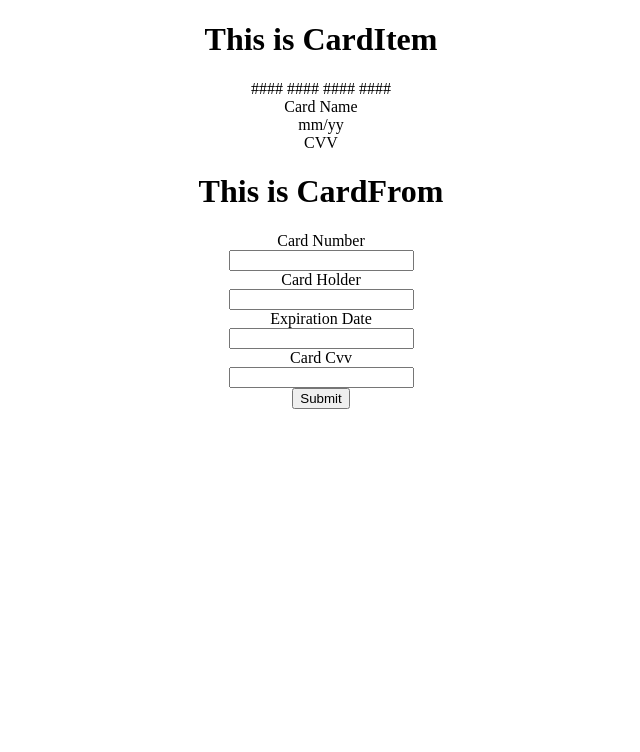
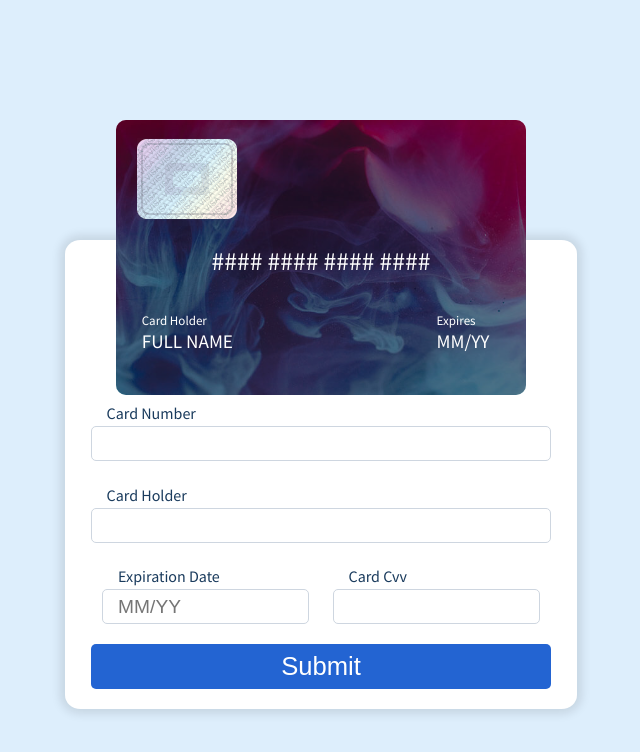
Before and after one commit to jstrR/credit-card, a React app: page / in a window 1280 px wide. Shown: the whole page, without its empty margins (319-959 px from the left). Built offline with nearby package versions, Linux system fonts and the light colour scheme.

Commit message:
add styles

```diff
--- a/package.json
+++ b/package.json
@@ -21,6 +21,7 @@
         "eslint-plugin-prettier": "^3.1.1",
         "eslint-plugin-react": "^7.17.0",
         "eslint-plugin-react-hooks": "^2.3.0",
+        "file-loader": "^5.0.2",
         "formik": "^2.0.6",
         "html-webpack-plugin": "^3.2.0",
         "mini-css-extract-plugin": "^0.8.0",
@@ -35,6 +36,7 @@
     "dependencies": {
         "react": "^16.12.0",
         "react-dom": "^16.12.0",
+        "react-input-mask": "^3.0.0-alpha.0",
         "serialize-javascript": "^2.1.1",
         "yup": "^0.27.0"
     }
--- a/src/components/App.js
+++ b/src/components/App.js
@@ -1,5 +1,6 @@
 import React from "react";
 import CreditCardWrapper from "./CreditCardWrapper";
+import "../styles/App.module.scss";
 
 const App = () => {
   return <CreditCardWrapper />;
--- a/src/components/CardForm.js
+++ b/src/components/CardForm.js
@@ -1,10 +1,11 @@
 /* eslint-disable react/prop-types */
-import React, { useEffect, useState, useRef } from "react";
-import styles from "../styles/App.module.scss";
+import React, { useEffect, useRef } from "react";
 import { Formik, Form, Field, ErrorMessage } from "formik";
+import InputMask from "react-input-mask";
 import * as Yup from "yup";
+import styles from "../styles/CardForm.module.scss";
 
-const CardFrom = props => {
+const CardFrom = ({ activeItem, setActiveItem, setFormInputValue }) => {
   const cardNumber = useRef(null);
   const cardHolder = useRef(null);
   const cardExpDate = useRef(null);
@@ -17,26 +18,19 @@ const CardFrom = props => {
     cardCvv
   };
 
-  const [formValues, setFormValues] = useState({});
-
-  useEffect(() => {
-    props.setFormInputValues(formValues);
-  }, [formValues]);
-
   useEffect(() => {
     if (
-      props.activeItem &&
-      formInputRefs[props.activeItem] &&
-      formInputRefs[props.activeItem].current &&
-      formInputRefs[props.activeItem].current.name
+      activeItem &&
+      formInputRefs[activeItem] &&
+      formInputRefs[activeItem].current &&
+      formInputRefs[activeItem].current.name
     ) {
-      formInputRefs[props.activeItem].current.focus();
+      formInputRefs[activeItem].current.focus();
     }
-  }, [props.activeItem]);
+  }, [activeItem]);
 
   return (
-    <div>
-      <h1>This is CardFrom</h1>
+    <>
       <Formik
         initialValues={{
           cardNumber: "",
@@ -46,17 +40,21 @@ const CardFrom = props => {
         }}
         validationSchema={Yup.object({
           cardNumber: Yup.string()
-            .required("Card number is required")
-            .matches(/^[0-9]{16}$/, "not Valid"),
+            .required("Card Number is required")
+            .matches(/^[0-9 ]{19}$/, "Not Valid Card Number"),
           cardHolder: Yup.string()
-            .required("Card holder is required")
-            .matches(/^([A-Za-z]{3,})\s([A-Za-z]{3,})/, "not Valid"),
+            .required("Card Holder is required")
+            .matches(
+              /^([A-Za-z]{3,})\s([A-Za-z]{3,})/,
+              "Not Valid Card Holder"
+            ),
           cardExpDate: Yup.string()
             .required("Card Date is required. Example: MM/YY")
             .matches(
               /([0-9]{2})\/([0-9]{2})/,
               "Not a valid expiration date. Example: MM/YY"
             )
+            .max(5, "Maximum 5 characters")
             .test(
               "test-credit-card-expiration-date",
               "Invalid Month",
@@ -95,117 +93,151 @@ const CardFrom = props => {
         }}
       >
         {({ setFieldValue, handleBlur }) => (
-          <Form className={styles.form}>
+          <Form className={styles.cardForm}>
+            <div className={styles.cardForm__input}>
               <label htmlFor={"cardNumber"}>Card Number</label>
-            <Field
-              name="cardNumber"
-              innerRef={cardNumber}
-              type="text"
-              onChange={e => {
-                const { value, name } = e.target;
-                const newValue = value.replace(/\D/g, "");
-                setFieldValue("cardNumber", newValue);
-                setFormValues({
-                  ...formValues,
-                  [name]: newValue
-                });
-              }}
+              <Field name="cardNumber" id="cardNumber" type="text">
+                {({ field }) => (
+                  <InputMask
+                    {...field}
+                    mask="9999 9999 9999 9999"
+                    maskPlaceholder="#"
+                    ref={cardNumber}
                     onFocus={e => {
-                props.setActiveItem(e.target.name);
+                      setActiveItem(e.target.name);
                     }}
                     onBlur={e => {
                       handleBlur(e);
-                props.setActiveItem("");
+                      setActiveItem("");
+                    }}
+                    onChange={e => {
+                      const { value, name } = e.target;
+                      setFieldValue("cardNumber", value);
+                      setFormInputValue({
+                        [name]: value
+                      });
                     }}
                   />
-            <ErrorMessage name="cardNumber" component="div" />
+                )}
+              </Field>
+              <ErrorMessage
+                name="cardNumber"
+                render={msg => (
+                  <div className={styles.cardForm__error}>{msg}</div>
+                )}
+              />
+            </div>
 
+            <div className={styles.cardForm__input}>
               <label htmlFor={"cardHolder"}>Card Holder</label>
               <Field
                 name="cardHolder"
+                id="cardHolder"
                 type="text"
                 innerRef={cardHolder}
                 onChange={e => {
                   const { value, name } = e.target;
                   const newValue = value.toUpperCase();
                   setFieldValue("cardHolder", newValue);
-                setFormValues({ ...formValues, [name]: newValue });
+                  setFormInputValue({
+                    [name]: value
+                  });
                 }}
                 onFocus={e => {
-                props.setActiveItem(e.target.name);
+                  setActiveItem(e.target.name);
                 }}
                 onBlur={e => {
                   handleBlur(e);
-                props.setActiveItem("");
+                  setActiveItem("");
                 }}
               />
-            <ErrorMessage name="cardHolder" component="div" />
+              <ErrorMessage
+                name="cardHolder"
+                render={msg => (
+                  <div className={styles.cardForm__error}>{msg}</div>
+                )}
+              />
+            </div>
 
+            <div className={styles.cardForm__row}>
+              <div className={styles.cardForm__col}>
+                <div className={styles.cardForm__input}>
                   <label htmlFor={"cardExpDate"}>Expiration Date</label>
-            <Field
-              name="cardExpDate"
-              type="text"
-              innerRef={cardExpDate}
+                  <Field name="cardExpDate" id="cardExpDate" type="text">
+                    {({ field }) => (
+                      <InputMask
+                        {...field}
+                        mask="99/99"
+                        maskPlaceholder="-"
+                        placeholder="MM/YY"
+                        ref={cardExpDate}
+                        onFocus={e => {
+                          setActiveItem(e.target.name);
+                        }}
+                        onBlur={e => {
+                          handleBlur(e);
+                          setActiveItem("");
+                        }}
                         onChange={e => {
                           const { value, name } = e.target;
                           setFieldValue("cardExpDate", value);
-                setFormValues({ ...formValues, [name]: value });
-              }}
-              onFocus={e => {
-                props.setActiveItem(e.target.name);
-              }}
-              onBlur={e => {
-                handleBlur(e);
-                props.setActiveItem("");
+                          setFormInputValue({
+                            [name]: value
+                          });
                         }}
                       />
-            <ErrorMessage name="cardExpDate" component="div" />
+                    )}
+                  </Field>
+                  <ErrorMessage
+                    name="cardExpDate"
+                    render={msg => (
+                      <div className={styles.cardForm__error}>{msg}</div>
+                    )}
+                  />
+                </div>
+              </div>
 
+              <div className={styles.cardForm__col}>
+                <div className={styles.cardForm__input}>
                   <label htmlFor={"cardCvv"}>Card Cvv</label>
                   <Field
                     name="cardCvv"
+                    id="cardCvv"
                     type="text"
                     innerRef={cardCvv}
                     onChange={e => {
                       const { value, name } = e.target;
                       setFieldValue("cardCvv", value);
-                setFormValues({ ...formValues, [name]: value });
+                      setFormInputValue({
+                        [name]: value
+                      });
                     }}
                     onFocus={e => {
-                props.setActiveItem(e.target.name);
+                      setActiveItem(e.target.name);
                     }}
                     onBlur={e => {
                       handleBlur(e);
-                props.setActiveItem("");
+                      setActiveItem("");
                     }}
                   />
-            <ErrorMessage name="cardCvv" component="div" />
+                  <ErrorMessage
+                    name="cardCvv"
+                    render={msg => (
+                      <div className={styles.cardForm__error}>{msg}</div>
+                    )}
+                  />
+                </div>
+              </div>
+            </div>
 
-            <button type="submit">Submit</button>
+            <button type="submit" className={styles.cardForm__submit}>
+              Submit
+            </button>
           </Form>
         )}
       </Formik>
-    </div>
+    </>
   );
 };
 
 export default CardFrom;
-
-/*const MyTextInput = ({ label, ...props }) => {
-  const [field, meta] = useField(props);
-  field.onChange = e => {
-    //e.target.value.replace(/\D/g, ""); // removes all non-numeric characters
-    console.log(e.target.value);
-    return (field.value = { ...e.target.value });
-  };
-
-  return (
-    <>
-
-      <input className="" {...field} {...props} />
-      {meta.touched && meta.error ? (
-        <div className="error">{meta.error}</div>
-      ) : null}
-    </>
-  );
-};*/
--- a/src/components/CardItem.js
+++ b/src/components/CardItem.js
@@ -1,63 +1,87 @@
 /* eslint-disable react/prop-types */
 import React from "react";
+import styles from "../styles/CardItem.module.scss";
 
-import styles from "../styles/App.module.scss";
-
-const CardItem = props => {
+const CardItem = ({ activeItem, formInputValues, setActiveItem }) => {
   return (
-    <div>
-      <h1>This is CardItem</h1>
-      <div className={props.activeItem === "cardNumber" ? styles.active : ""}>
+    <>
+      <div className={styles.cardItem}>
+        <div className={styles.front}>
+          <div className={styles.cardItem__wrapper}>
+            <div className={styles.cardItem__top}>
+              <img src="../src/assets/card-chip.png" alt="card-chip" />
+            </div>
+            <div
+              className={`${styles.cardItem__number}  ${
+                activeItem === "cardNumber" ? styles.cardItem__active : ""
+              }`}
+            >
               <span
                 data-refname="cardNumber"
                 onClick={e => {
-            props.setActiveItem(e.target.dataset.refname);
+                  setActiveItem(e.target.dataset.refname);
                 }}
               >
-          {(props.formInputValues && props.formInputValues.cardNumber) ||
+                {(formInputValues && formInputValues.cardNumber) ||
                   "#### #### #### ####"}
               </span>
             </div>
-      <div className={props.activeItem === "cardHolder" ? styles.active : ""}>
-        <span
+
+            <div className={styles.cardItem__row}>
+              <div className={styles.cardItem__col}>
+                <div
+                  className={
+                    activeItem === "cardHolder" ? styles.cardItem__active : ""
+                  }
                   data-refname="cardHolder"
                   onClick={e => {
-            props.setActiveItem(e.target.dataset.refname);
+                    setActiveItem(e.currentTarget.dataset.refname);
                   }}
                 >
-          Card Name
-        </span>
-        <span>
-          {(props.formInputValues && props.formInputValues.cardHolder) || ""}
-        </span>
-      </div>
-      <div className={props.activeItem === "cardExpDate" ? styles.active : ""}>
-        <span
-          data-refname="cardExpDate"
-          onClick={e => {
-            props.setActiveItem(e.target.dataset.refname);
-          }}
-        >
-          mm/yy
-        </span>
-        <span>
-          {(props.formInputValues && props.formInputValues.cardExpDate) || ""}
-        </span>
-      </div>
-      <div className={props.activeItem === "cardCvv" ? styles.active : ""}>
-        <span
-          data-refname="cardCvv"
-          onClick={e => {
-            props.setActiveItem(e.target.dataset.refname);
-          }}
-        >
-          CVV
-        </span>
-        <span>
-          {(props.formInputValues && props.formInputValues.cardCvv) || ""}
+                  <div className={styles.cardItem__col__sign}>Card Holder</div>
+                  <span className={styles.cardItem__col__value}>
+                    {(formInputValues && formInputValues.cardHolder) ||
+                      "Full name"}
                   </span>
                 </div>
               </div>
+
+              <div className={styles.cardItem__col}>
+                <div
+                  data-refname="cardExpDate"
+                  className={
+                    activeItem === "cardExpDate" ? styles.cardItem__active : ""
+                  }
+                  onClick={e => {
+                    setActiveItem(e.currentTarget.dataset.refname);
+                  }}
+                >
+                  <div className={styles.cardItem__col__sign}>Expires</div>
+                  <span className={styles.cardItem__col__value}>
+                    {(formInputValues && formInputValues.cardExpDate) ||
+                      "mm/yy"}
+                  </span>
+                </div>
+              </div>
+            </div>
+          </div>
+        </div>
+        <div className={styles.back}>
+          <div
+            className={`${
+              activeItem === "cardCvv" ? styles.cardItem__active : ""
+            } cardItem__cvv`}
+            data-refname="cardCvv"
+            onClick={e => {
+              setActiveItem(e.currentTarget.dataset.refname);
+            }}
+          >
+            <span>CVV</span>
+            <span>{(formInputValues && formInputValues.cardCvv) || ""}</span>
+          </div>
+        </div>
+      </div>
+    </>
   );
 };
 
--- a/src/components/CreditCardWrapper.js
+++ b/src/components/CreditCardWrapper.js
@@ -1,14 +1,14 @@
 import React, { useState } from "react";
 import CardItem from "./CardItem";
 import CardForm from "./CardForm";
-import styles from "../styles/App.module.scss";
+import styles from "../styles/CreditCardWrapper.module.scss";
 
 const CreditCardWrapper = () => {
   const [activeItem, setActiveItem] = useState(null);
-  const [formInputValues, setFormInputValues] = useState(null);
+  const [formInputValues, setFormInputValues] = useState({});
 
   return (
-    <div className={styles.red}>
+    <div className={styles.creditCardWrapper}>
       <CardItem
         setActiveItem={newItem => setActiveItem(newItem)}
         activeItem={activeItem}
@@ -17,9 +17,9 @@ const CreditCardWrapper = () => {
       <CardForm
         activeItem={activeItem}
         setActiveItem={newItem => setActiveItem(newItem)}
-        setFormInputValues={newObjectValues =>
-          setFormInputValues(newObjectValues)
-        }
+        setFormInputValue={newInputValue => {
+          setFormInputValues({ ...formInputValues, ...newInputValue });
+        }}
       />
     </div>
   );
--- a/src/styles/App.module.scss
+++ b/src/styles/App.module.scss
@@ -1,21 +1,9 @@
-.red {
-  font-size: 1rem;
-  text-align: center;
+@import url("https://fonts.googleapis.com/css?family=Source+Code+Pro:400,500,600,700|Source+Sans+Pro:400,600,700&display=swap");
+
+body {
+  box-sizing: border-box;
+  background-color: #ddeefc;
+  font-family: "Source Sans Pro", sans-serif;
+  font-size: 16px;
+  min-height: 75vh;
 }
-
-h1 {
-  text-align: center;
-}
-
-.active {
-  border: 3px solid black;
-}
-.form {
-  display: flex;
-  flex-direction: column;
-  align-items: center;
-
-  input {
-    max-width: 50%;
-  }
-}
--- /dev/null
+++ b/src/styles/CardForm.module.scss
@@ -0,0 +1,70 @@
+.cardForm {
+  align-items: center;
+  display: flex;
+  flex-direction: column;
+  margin-top: 20vh;
+  width: 90%;
+
+  &__input {
+    margin-bottom: 20px;
+    width: 100%;
+  }
+
+  &__row {
+    display: flex;
+    flex-direction: row;
+    justify-content: space-around;
+    width: 100%;
+  }
+
+  &__col {
+    width: 45%;
+  }
+
+  label {
+    color: #1a3b5d;
+    display: block;
+    font-size: 1rem;
+    font-weight: 500;
+    user-select: none;
+    margin: 0.2rem 1rem;
+  }
+
+  input {
+    box-sizing: border-box;
+    border-radius: 5px;
+    border: 1px solid #ced6e0;
+    font-size: 1.2rem;
+    outline: none;
+    padding: 5px 15px;
+    height: 35px;
+    width: 100%;
+
+    &:focus {
+      border-color: rgba(0, 150, 255, 1);
+    }
+  }
+
+  &__error {
+    color: red;
+    font-size: 0.9rem;
+    margin: 0.2rem 0;
+  }
+
+  &__submit {
+    background-color: #2364d2;
+    border: none;
+    border-radius: 5px;
+    color: #fff;
+    cursor: pointer;
+    font-size: 1.6rem;
+    margin-bottom: 20px;
+    height: 45px;
+    width: 100%;
+  }
+
+  @media screen and (max-width: 950px) {
+    width: 90%;
+    margin-top: 30vh;
+  }
+}
--- /dev/null
+++ b/src/styles/CardItem.module.scss
@@ -0,0 +1,162 @@
+.cardItem {
+  background: no-repeat url("../assets/card-cover.jpeg");
+  background-size: cover;
+  border-radius: 10px;
+  color: #fff;
+  font-size: 1.2rem;
+  position: absolute;
+  top: -15vh;
+  width: 80%;
+  min-height: 275px;
+  transform-style: preserve-3d;
+  transition: all 0.8s cubic-bezier(0.71, 0.03, 0.56, 0.85);
+
+  &__wrapper {
+    align-items: center;
+    display: flex;
+    flex-direction: column;
+    margin: 0 auto;
+    justify-content: center;
+    width: 90%;
+  }
+
+  &__top {
+    margin-top: 5%;
+    width: 100%;
+  }
+
+  &__number {
+    cursor: pointer;
+    font-size: 1.6rem;
+    margin: 20px 0 30px;
+    text-align: center;
+    width: 100%;
+  }
+
+  &__active {
+    background: rgb(8, 20, 47);
+    border: 2px solid rgba(255, 255, 255, 1);
+    border-radius: 5px;
+    overflow: hidden;
+    pointer-events: none;
+    transition: all 0.35s cubic-bezier(0.71, 0.03, 0.56, 0.85);
+    z-index: 3;
+
+    &:after {
+      border-radius: 5px;
+      content: "";
+      filter: blur(25px);
+      opacity: 0.5;
+      position: absolute;
+      top: 0;
+      left: 0;
+      height: 100%;
+      width: 100%;
+    }
+  }
+
+  &__row {
+    display: flex;
+    cursor: pointer;
+    margin-bottom: 20px;
+    justify-content: space-between;
+
+    width: 100%;
+  }
+
+  &__col:first-child {
+    width: 80%;
+  }
+
+  &__col:last-child {
+    width: 20%;
+  }
+
+  &__col__sign {
+    font-size: 13px;
+
+    padding: 5px 5px 0;
+  }
+
+  &__col__value {
+    padding: 0 5px;
+    text-transform: uppercase;
+    max-width: 100%;
+  }
+
+  &::after {
+    background: rgba(6, 2, 29, 0.45);
+    border-radius: 10px;
+    content: "";
+    position: absolute;
+    left: 0;
+    top: 0;
+    height: 100%;
+    width: 100%;
+    z-index: -1;
+  }
+
+  &__cvv {
+    z-index: 5;
+  }
+
+  @media screen and (max-width: 950px) {
+    width: 90%;
+    top: -10vh;
+  }
+}
+
+.test {
+  position: relative;
+  width: 200px;
+  height: 200px;
+  z-index: 10;
+  transform-style: preserve-3d;
+  transition: all 0.8s cubic-bezier(0.71, 0.03, 0.56, 0.85);
+}
+
+.cardItem:hover {
+  transform: rotateY(180deg);
+}
+
+.front {
+  position: absolute;
+  backface-visibility: hidden;
+  height: 100%;
+  width: 100%;
+  top: 0;
+}
+
+.back {
+  backface-visibility: hidden;
+  position: absolute;
+  transform: rotateY(180deg);
+  color: red;
+  height: 100%;
+  width: 100%;
+  top: 0;
+}
+
+.cardItem__front {
+  //  transform: perspective(1000px) rotateY(0deg) rotateX(0deg) rotateZ(0deg);
+  //  transform-style: preserve-3d;
+  // transition: all 0.8s cubic-bezier(0.71, 0.03, 0.56, 0.85);
+  backface-visibility: hidden;
+}
+
+.cardItem__slide {
+  transform: rotateY(180deg);
+  //transform-style: preserve-3d;
+  //  transition: all 0.8s cubic-bezier(0.71, 0.03, 0.56, 0.85);
+}
+
+.cardItem__back {
+  // transform: perspective(2000px) rotateY(180deg) rotateX(0deg) rotate(0deg);
+  //  transform-style: preserve-3d;
+  //  transition: all 0.8s cubic-bezier(0.71, 0.03, 0.56, 0.85);
+  backface-visibility: hidden;
+  z-index: 50;
+  color: red;
+  transform: rotateY(180deg);
+  //  object-fit: cover;
+}
--- /dev/null
+++ b/src/styles/CreditCardWrapper.module.scss
@@ -0,0 +1,17 @@
+.creditCardWrapper {
+  align-items: center;
+  background-color: #fff;
+  border-radius: 3%;
+  box-shadow: 0 0 10px 5px rgba(0, 0, 0, 0.1);
+  display: flex;
+  flex-direction: column;
+  position: relative;
+  margin: 0 auto;
+  margin-top: 30vh;
+  width: 40vw;
+
+  @media screen and (max-width: 950px) {
+    width: 100%;
+    margin-top: 20vh;
+  }
+}
--- a/webpack.config.js
+++ b/webpack.config.js
@@ -4,6 +4,7 @@ const HtmlWebpackPlugin = require("html-webpack-plugin");
 const MiniCssExtractPlugin = require("mini-css-extract-plugin");
 
 module.exports = {
+  watch: true,
   entry: "./src/index.js",
   output: {
     path: path.join(__dirname, "/dist"),
@@ -34,6 +35,10 @@ module.exports = {
             use: [MiniCssExtractPlugin.loader, "css-loader", "sass-loader"]
           }
         ]
+      },
+      {
+        test: /\.(png|svg|jpg|gif|jpeg)$/,
+        use: ["file-loader"]
       }
     ]
   },
```
Also changed, not shown: src/assets/card-chip.png (added), src/assets/card-cover.jpeg (added), 1 other file. Lines whose indentation alone changed are shown as unchanged.
